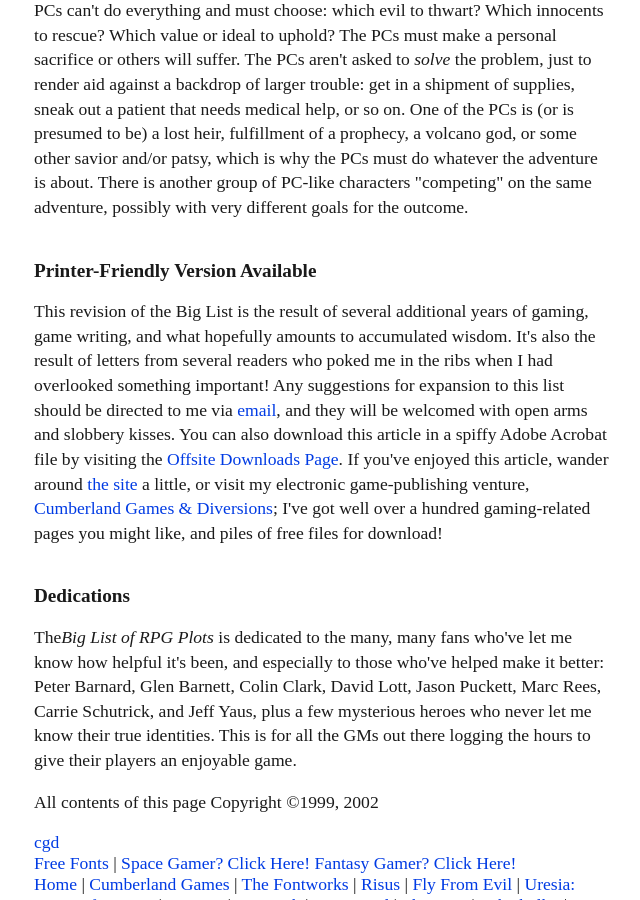
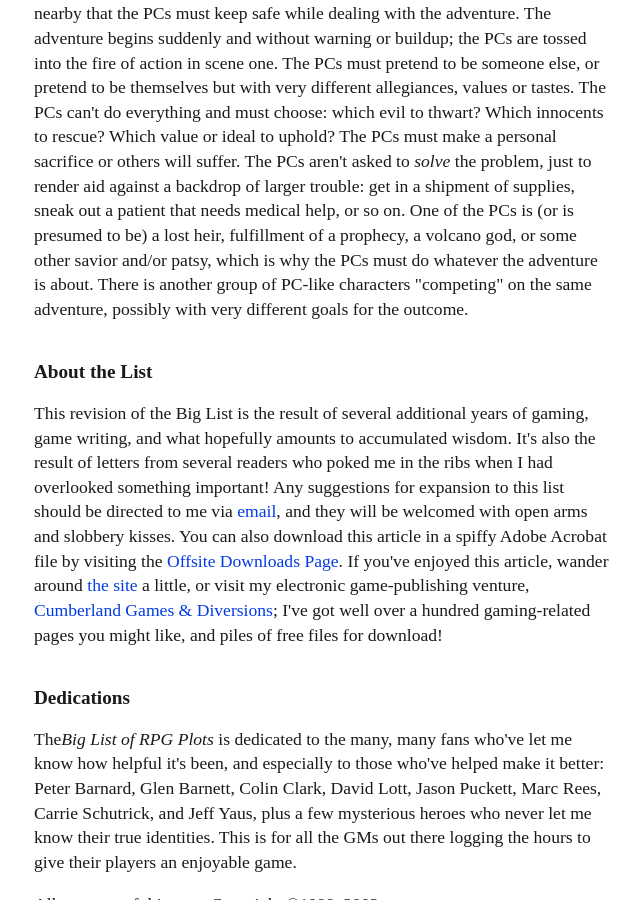
Before and after one commit to pheara/big_list_of_rpg_plots, a Jekyll site: the page built from index.html, in a window 1280 px wide and 900 px high, scrolled down 13391 px. Shown: the whole window, without its empty margins (318-958 px from the left). Built offline with Jekyll 4.4.1, drawn with Linux system fonts in a browser that asks for light colours; some web fonts are replaced; some of the changed text lies outside the part shown.

Commit message:
cleaned up last three paragraphs a bit.

```diff
--- a/index.html
+++ b/index.html
@@ -41,7 +41,18 @@
     {% endfor %}
 </ol>
 
-Extra: <a href="#tips_and_tricks">Tips and Tricks</a>
+<p>Extras:</p>
+<ul>
+  <li>
+    <a href="#tips_and_tricks">Tips and Tricks</a>
+  </li>
+  <li>
+    <a href="#about">About the List</a>
+  </li>
+  <li>
+    <a href="#dedications">Dedications</a>
+  </li>
+</ul>
 
 
 <section>
@@ -142,23 +153,27 @@
 
 </section>
 
-<section>
-  <h1>Printer-Friendly Version Available</h1>
+<section id="about">
+  <h1>About the List</h1>
 
   <p>This revision of the Big List is the result of several
   additional years of gaming, game writing, and what hopefully amounts to
   accumulated wisdom. It's also the result of letters from several readers
   who poked me in the ribs when I had overlooked something important! Any
-  suggestions for expansion to this list should be directed to me via <a href="https://web.archive.org/web/20071012023309/http://www.io.com/%7Esjohn/contact.htm">email</a>,
-  and they will be welcomed with open arms and slobbery kisses. You can also
-  download this article in a spiffy Adobe Acrobat file by visiting the <a href="https://web.archive.org/web/20071012023309/http://www222.pair.com/sjohn/downloads.htm#Toys">Offsite
-  Downloads Page</a>. If you've enjoyed this article, wander around <a href="https://web.archive.org/web/20071012023309/http://www.io.com/%7Esjohn/blue.htm">the
-  site</a> a little, or visit my electronic game-publishing venture, <a href="https://web.archive.org/web/20071012023309/http://www222.pair.com/sjohn/cumberland.htm">Cumberland
-  Games &amp; Diversions</a>; I've got well over a hundred gaming-related
-  pages you might like, and piles of free files for download!</p>
+  suggestions for expansion to this list should be directed to me via
+  <a href="https://web.archive.org/web/20071012023309/http://www.io.com/%7Esjohn/contact.htm">
+  email</a>, and they will be welcomed with open arms and slobbery kisses. You
+  can also download this article in a spiffy Adobe Acrobat file by visiting the
+  <a href="https://web.archive.org/web/20071012023309/http://www222.pair.com/sjohn/downloads.htm#Toys">
+  Offsite Downloads Page</a>. If you've enjoyed this article, wander around
+  <a href="https://web.archive.org/web/20071012023309/http://www.io.com/%7Esjohn/blue.htm">
+  the site</a> a little, or visit my electronic game-publishing venture,
+  <a href="https://web.archive.org/web/20071012023309/http://www222.pair.com/sjohn/cumberland.htm">
+  Cumberland Games &amp; Diversions</a>; I've got well over a hundred
+  gaming-related pages you might like, and piles of free files for download!</p>
 </section>
 
-<section>
+<section id="dedications">
   <h1>Dedications</h1>
 
   <p>The<em>Big List of RPG Plots </em>is dedicated to the
@@ -172,7 +187,6 @@
   <p>All contents of this page Copyright ©1999, 2002</p>
 
   <a href="https://web.archive.org/web/20071012023309/http://www222.pair.com/sjohn/cumberland.htm">cgd</a>
-
 </section>
 
 <div>
```
Lines whose indentation alone changed are shown as unchanged.
